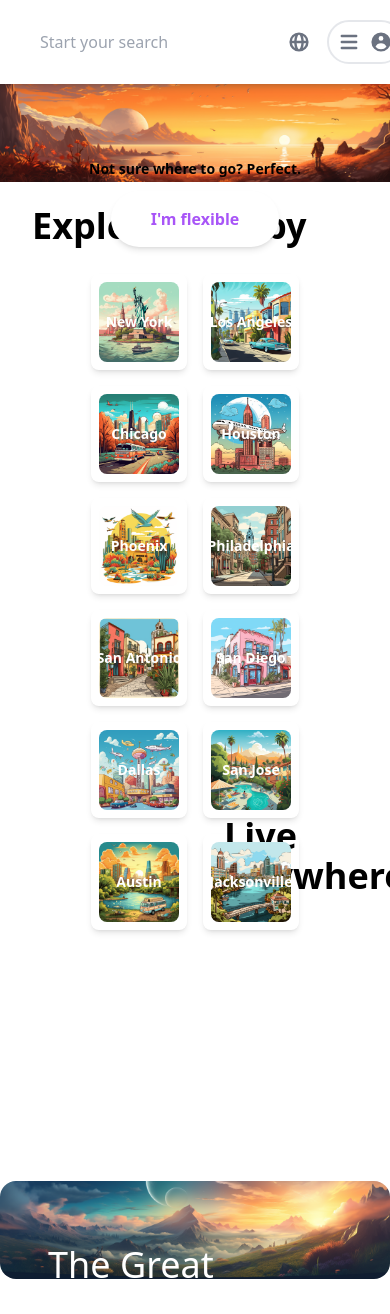
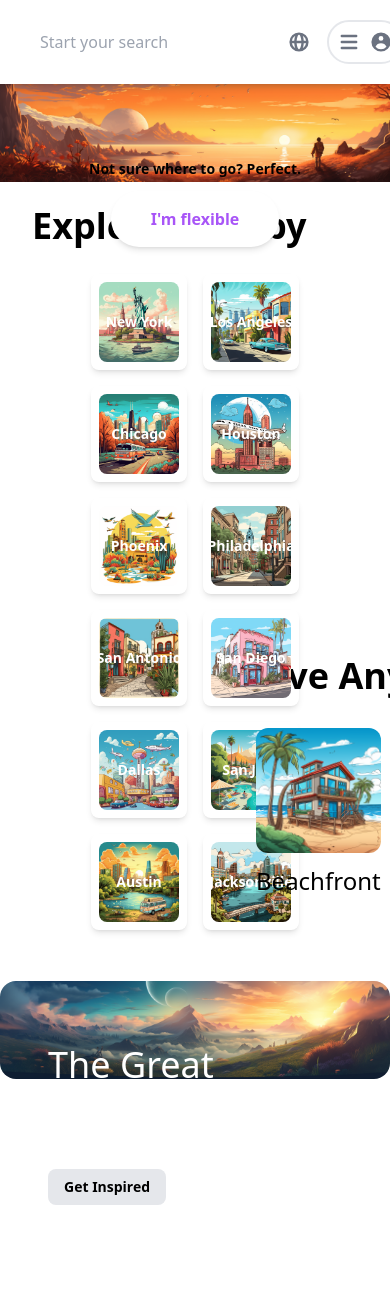
Before and after one commit to ryanhood10/AirBnBClone, a React (Create React App) app: page / in a window 390 px wide. Shown: the top 1314 px of the page. Built offline with nearby package versions, Linux system fonts and the light colour scheme.

Commit message:
added more responsive styling

```diff
--- a/src/components/MediumCard.jsx
+++ b/src/components/MediumCard.jsx
@@ -12,7 +12,7 @@ import UniqueStays from "./assets/UniqueStay.png";
 
 export default function MediumCard() {
   return (
-    <div className="py-4 mt-96 max-w-[80%] px-56 items-center">
+    <div className="py-4 mt-56 sm:mt-96 max-w-7xl px-64">
             <h1 className="text-4xl font-semibold py-8">Live Anywhere</h1>
      <div className="flex space-x-3 overflow-x-auto scrollbar-hide">
         <div className="relative">
```
